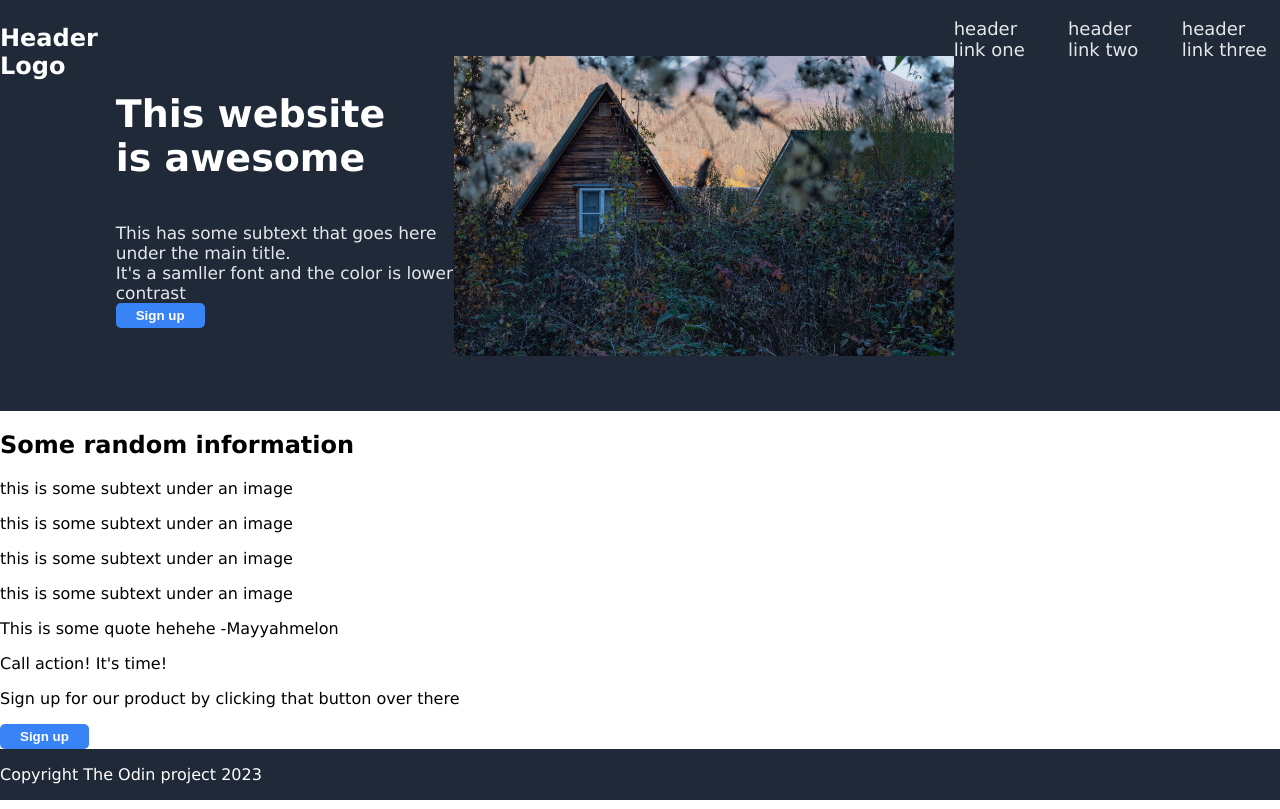
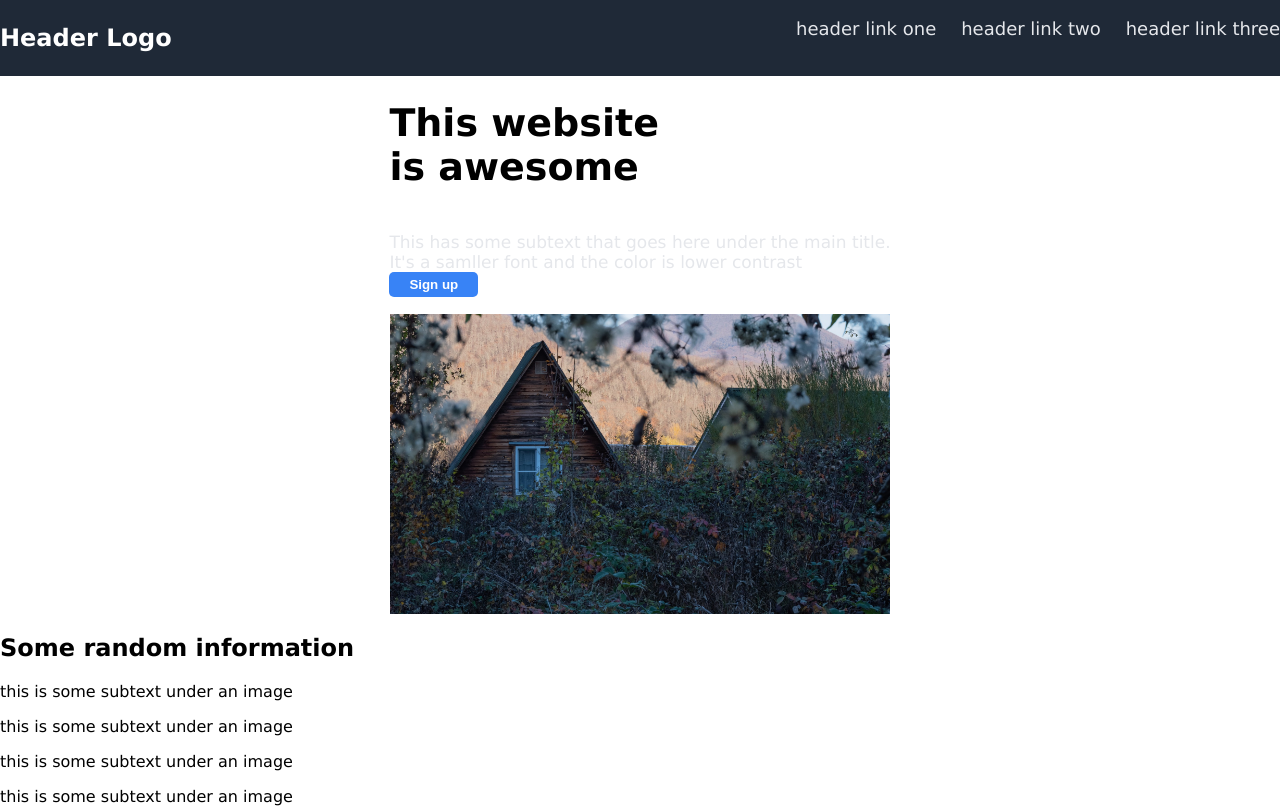
Before and after one commit to mayyahmelon/Arcadia, a plain HTML site: page index.html in a window 1280 px wide. Shown: the top 809 px of the page. Drawn offline with Linux system fonts and the light colour scheme.

Commit message:
noah helped me fix layout hehe

```diff
--- a/index.html
+++ b/index.html
@@ -1,5 +1,6 @@
 <!DOCTYPE html>
 <html lang="en">
+
 <head>
     <meta charset="UTF-8">
     <meta http-equiv="X-UA-Compatible" content="IE=edge">
@@ -9,14 +10,9 @@
 </head>
 
 <body>
+
     <div class="nav">
         <p class="header">Header Logo</p>
-        <div class="atb">
-        <h1 class="awesome">This website<br> is awesome</h1>
-        <p class="text">This has some subtext that goes here under the main title.<br> It's a samller font and the color is lower contrast<br>
-        <button>Sign up</button></p>
-        </div>
-        <img src="/images/picture house.jpg" alt="a cottage">
         <div class="list">
             <ul>
                 <li>header link one</li>
@@ -25,6 +21,18 @@
             </ul>
         </div>
     </div>
+
+    <div class="atb">
+        <h1 class="awesome">This website<br> is awesome</h1>
+        <p class="text">This has some subtext that goes here under the main title.<br> It's a samller font and the
+            color is lower contrast<br>
+            <button>Sign up</button>
+        </p>
+
+
+        <img src="/images/picture house.jpg" alt="a cottage">
+    </div>
+
     <div class="body">
         <div class="information">
             <h2>Some random information</h2>
@@ -46,4 +54,5 @@
         <p>Copyright The Odin project 2023</p>
     </div>
 </body>
+
 </html>
--- a/style.css
+++ b/style.css
@@ -15,8 +15,7 @@ body {
 
 .nav {
     display: flex;
-    flex: auto;
-    justify-content: center;
+    justify-content: space-between;
 }
 
 img {
```
Lines whose indentation alone changed are shown as unchanged.
